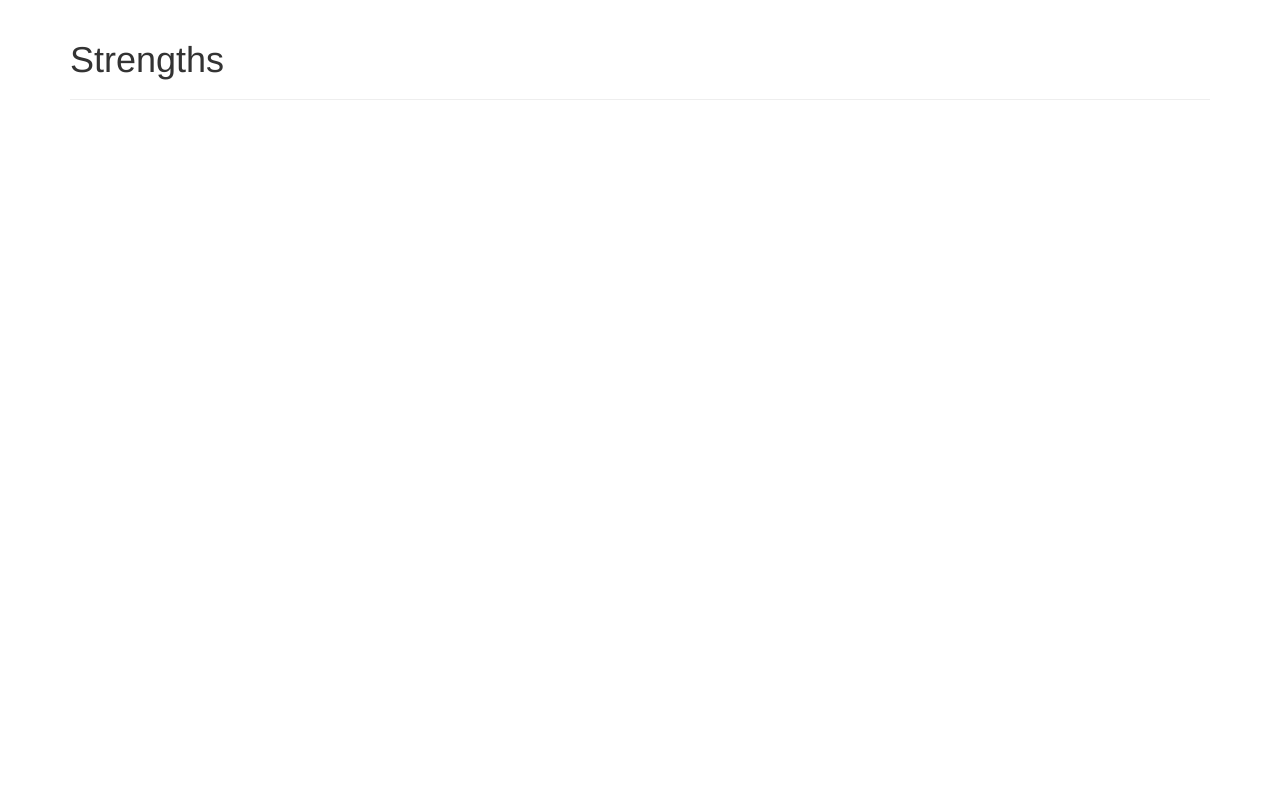
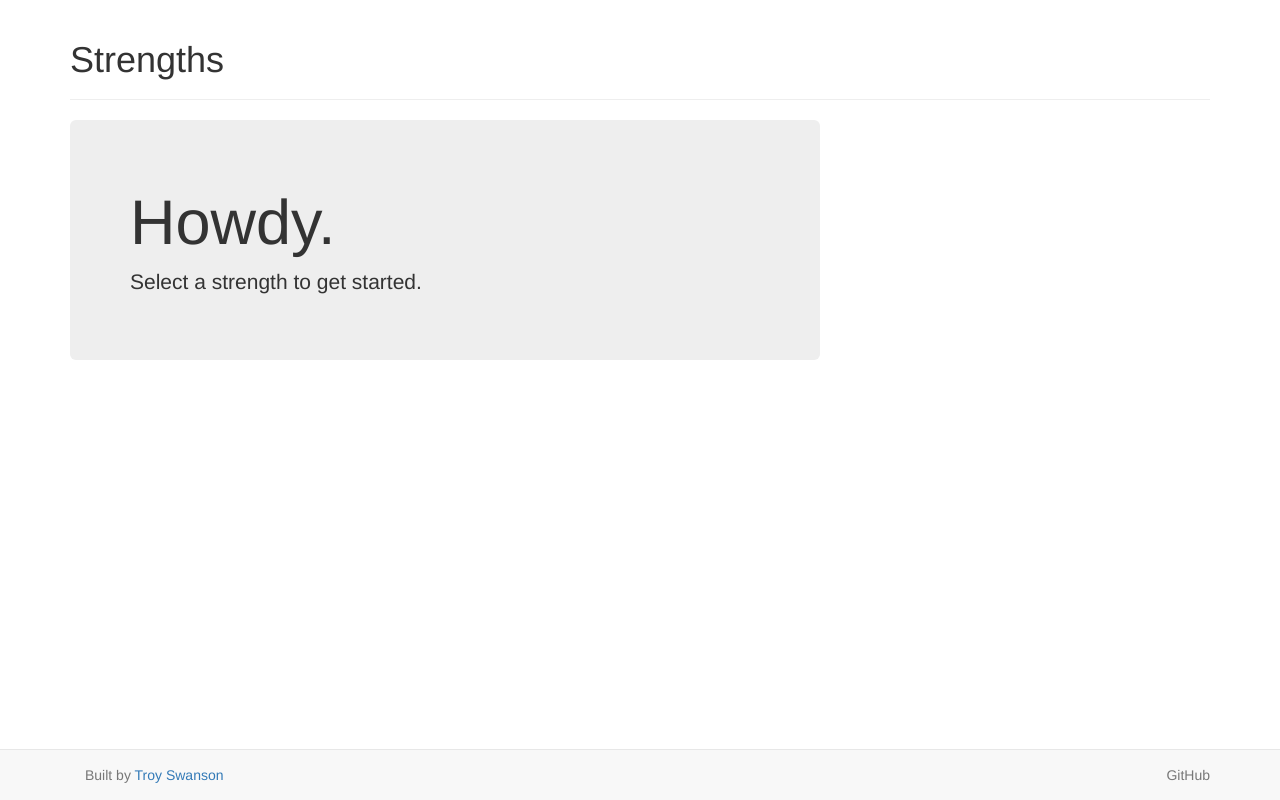
Before and after one commit to troyswanson/strengths, a website: page public/index.html in a window 1280 px wide. Drawn offline with nearby package versions, Linux system fonts and the light colour scheme.

Commit message:
Add some welcome text and a footer

```diff
--- a/public/index.html
+++ b/public/index.html
@@ -7,7 +7,7 @@
     <script type="text/javascript" src="js/angular.js"></script>
     <script type="text/javascript" src="ng-strengths.js"></script>
   </head>
-  <body ng-controller="StrengthsCtrl">
+  <body ng-controller="StrengthsCtrl" style="padding-bottom:50px;">
     <section>
       <div class="container">
         <div class="row">
@@ -22,11 +22,25 @@
             </ul>
           </div>
           <div class="col-md-8 col-md-pull-4">
-            <h2 ng-bind="title"></h2>
-            <p ng-bind="description" class="lead"></p>
+            <div class="jumbotron" ng-hide="title.length">
+              <h1>Howdy.</h1>
+              <p>Select a strength to get started.</p>
+            </div>
+            <div ng-show="title.length">
+              <h2 ng-bind="title"></h2>
+              <p ng-bind="description" class="lead"></p>
+            </div>
           </div>
         </div>
       </div>
     </section>
+    <nav class="navbar navbar-default navbar-fixed-bottom">
+      <div class="container">
+        <p class="navbar-text">Built by <a href="http://troy.im/">Troy Swanson</a></p>
+        <ul class="nav navbar-nav navbar-right">
+          <li><a href="http://github.com/troyswanson/strengths">GitHub</a></li>
+        </ul>
+      </div>
+    </nav>
   </body>
 </html>
```
